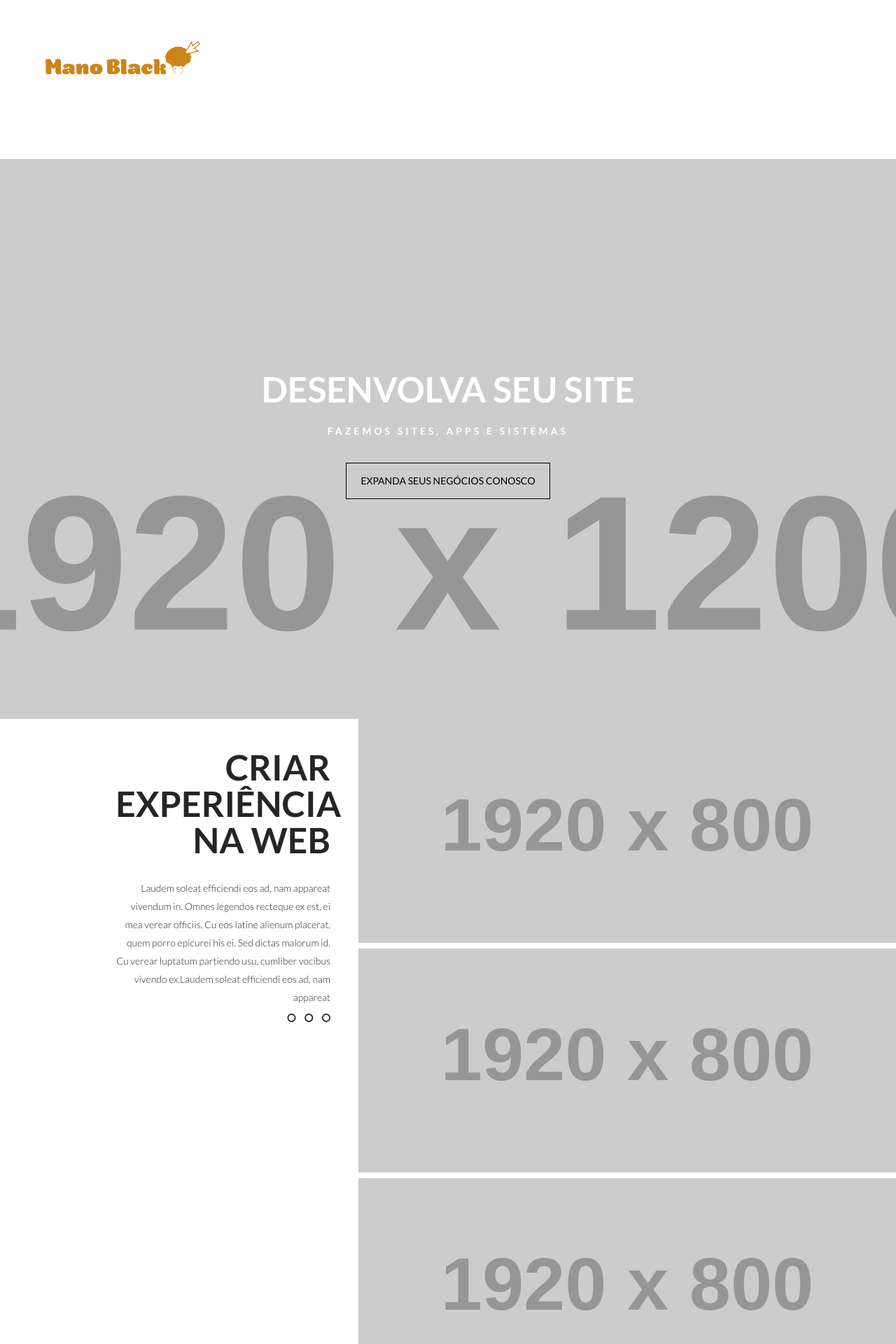
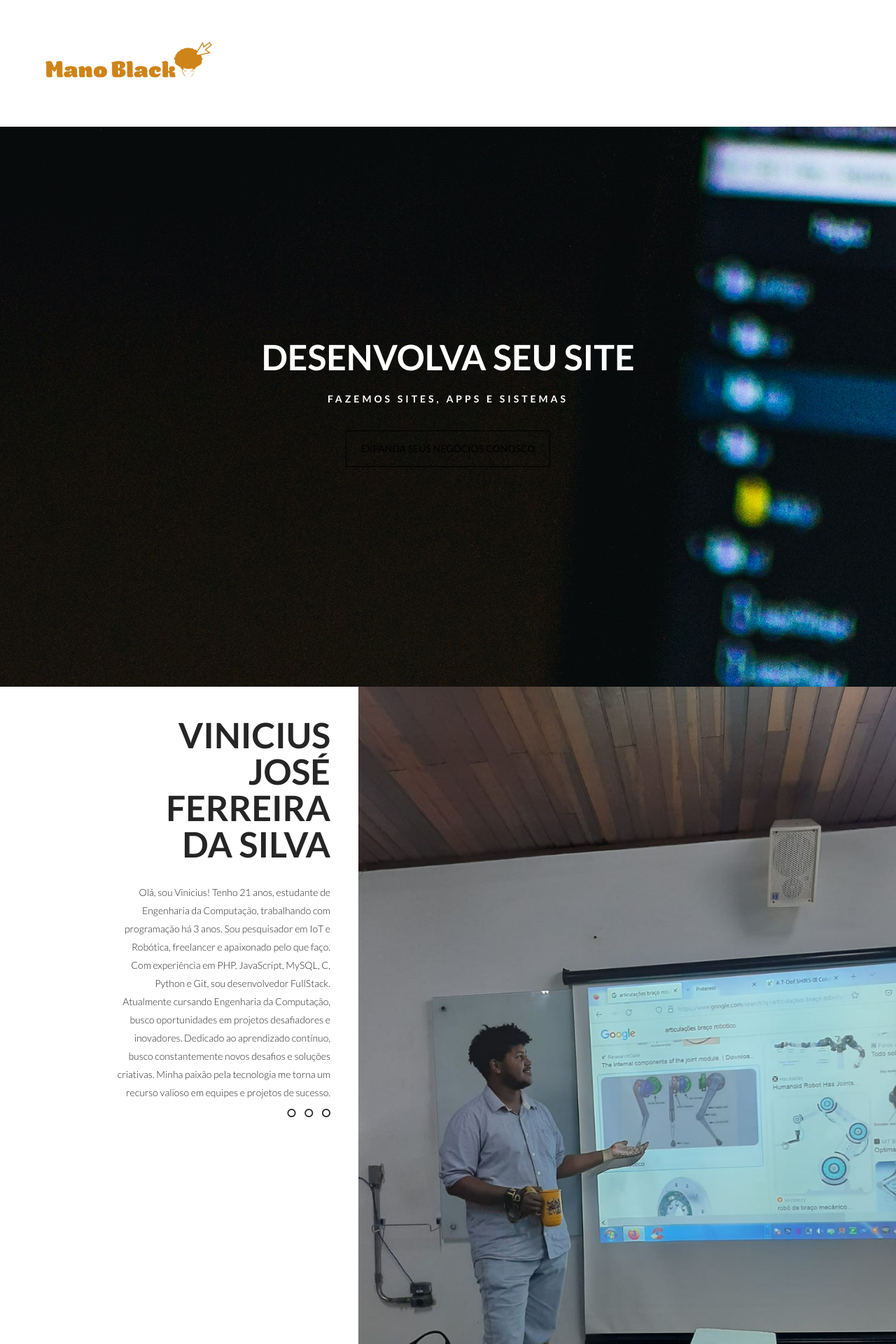
Before and after one commit to ManoBLack8/manoblack-dev, a PHP site: page / in a window 1280 px wide. Shown: the top 1920 px of the page at 70% size. Run offline with PHP 8.4, Linux system fonts and the light colour scheme; grey boxes labelled with a size stand in for pictures from a placeholder-image service; some libraries are stand-ins or nearby versions.

Commit message:
atualizando site

```diff
--- a/index.html
+++ b/index.html
@@ -67,7 +67,7 @@
                     <div class="container">
                         <div id="logo">
                             <a href="index.html">
-                                <img src="images/logo longa.png" style="width: 20%;"alt="Logo">
+                                <img src="images/logo longa.png" style="width: 250px;"alt="Logo">
                             </a>
                         </div>
                         <nav id="main-menu">
@@ -77,10 +77,10 @@
                             </div>
                             <ul id="menu">
                                 <li class="current_page_item"><a href="#home">Ínicio</a> </li>
-                                <li><a href="#about">Sobré-nos</a> </li>
+                                <li><a href="#about">Sobré-mim</a> </li>
                                 <li><a href="#works">Trabalhos</a> </li>
                                 <!-- <li><a href="#team">Team</a> </li> -->
-                                <li><a href="#services">Serviços</a> </li>
+                                <!-- <li><a href="#services">Serviços</a> </li> -->
                                 <!-- <li><a href="#blog">Blog</a> </li>  -->
                                 <li><a href="#contact">Contato</a> </li>
                                 <!-- <li><a href="shortcodes.html" class="external">Shortcodes</a> </li>                 -->
@@ -116,8 +116,12 @@
                                 <div class="dt-sc-carousel-wrapper">
                                     <ul class="dt-sc-carousel">
                                         <li class="dt-sc-service">
-                                            <h2> Criar experiência na Web </h2>
-                                            <p> Laudem soleat efficiendi eos ad, nam appareat vivendum in. Omnes legendos recteque ex est, ei mea verear officiis. Cu eos latine alienum placerat, quem porro epicurei his ei. Sed dictas malorum id. Cu verear luptatum partiendo usu, cumliber vocibus vivendo ex.Laudem soleat efficiendi eos ad, nam appareat </p>
+                                            <h2> Vinicius José Ferreira da Silva </h2>
+                                            <p>Olá, sou Vinicius! Tenho 21 anos, estudante de Engenharia da Computação, trabalhando com programação há 3 anos. Sou pesquisador em IoT e Robótica, freelancer e apaixonado pelo que faço.
+
+                                                Com experiência em PHP, JavaScript, MySQL, C, Python e Git, sou desenvolvedor FullStack. Atualmente cursando Engenharia da Computação, busco oportunidades em projetos desafiadores e inovadores.
+
+                                                Dedicado ao aprendizado contínuo, busco constantemente novos desafios e soluções criativas. Minha paixão pela tecnologia me torna um recurso valioso em equipes e projetos de sucesso.</p>
                                         </li>
                                         <!-- <li class="dt-sc-service">
                                             <h2> A caminho do sucesso</h2>
@@ -138,17 +142,17 @@
                         </div>
                         <div class="dt-sc-three-fifth column no-space">
                             <div class="recent-gallery-container">
-                                <ul class="recent-gallery">
-                                    <li> <img src="http://placehold.it/1920x800/252525" alt="image"/> </li>
-                                    <li> <img src="http://placehold.it/1920x800/252525" alt="image"/> </li>
-                                    <li> <img src="http://placehold.it/1920x800/252525" alt="image"/> </li>
-                                    <li> <img src="http://placehold.it/1920x800/252525" alt="image"/> </li>
+                                <ul class="recent-gallery" >
+                                    <li> <img src="images/perfil1.jpeg" alt="image"/> </li>
+                                    <li> <img src="images/perfil2.jpeg" alt="image"/> </li>
+                                    <li> <img src="images/perfil3.jpg" alt="image"/> </li>
+                                    <!-- <li> <img src="http://placehold.it/1920x800/252525" alt="image"/> </li> -->
                                 </ul>
                                 <div id="bx-pager">
-                                    <a href="#" data-slide-index='0'><img src="http://placehold.it/1920x800/252525" alt='image' /></a>
-                                    <a href="#" data-slide-index='1'><img src="http://placehold.it/1920x800/252525" alt='image' /></a>
-                                    <a href="#" data-slide-index='2'><img src="http://placehold.it/1920x800/252525" alt='image' /></a>
-                                    <a href="#" data-slide-index='3'><img src="http://placehold.it/1920x800/252525" alt='image' /></a>
+                                    <a href="#" data-slide-index='0'><img src="images/perfil1.jpeg" style="width: 127px;" alt="image"/></a>
+                                    <a href="#" data-slide-index='1'><img src="images/perfil2.jpeg" style="width: 127px;" alt="image"/></a>
+                                    <a href="#" data-slide-index='2'><img src="images/perfil3.jpg"  style="width: 127px;" alt="image"/></a>
+                                    <!-- <a href="#" data-slide-index='3'><img src="images/perfil1.jpeg" alt="image"/></a> -->
                                 </div>
                             </div>
                         </div>
--- a/style.css
+++ b/style.css
@@ -590,7 +590,7 @@
 
 	/*----*****---- << Parallax >> ----*****----*/
 
-	.dt-sc-parallax-section { background:url(http://placehold.it/1920x1200&text=Parallax+Image) fixed no-repeat; background-attachment:fixed; background-color: #000000; background-repeat:no-repeat; color:#fff;  padding:115px 0px; border-top: 4px solid;
+	.dt-sc-parallax-section { background:url(images/bg-code.jpg) fixed no-repeat; background-attachment:fixed; background-color: #000000; background-repeat:no-repeat; color:#fff;  padding:115px 0px; border-top: 4px solid;
 	border-bottom: 4px solid; position: relative; }
 	.dt-sc-parallax-section .container { z-index: 9999; }
 
```
Also changed, not shown: images/bg-code.jpg (added), images/perfil1.jpeg (added), images/perfil2.jpeg (added), images/perfil3.jpg (added).
